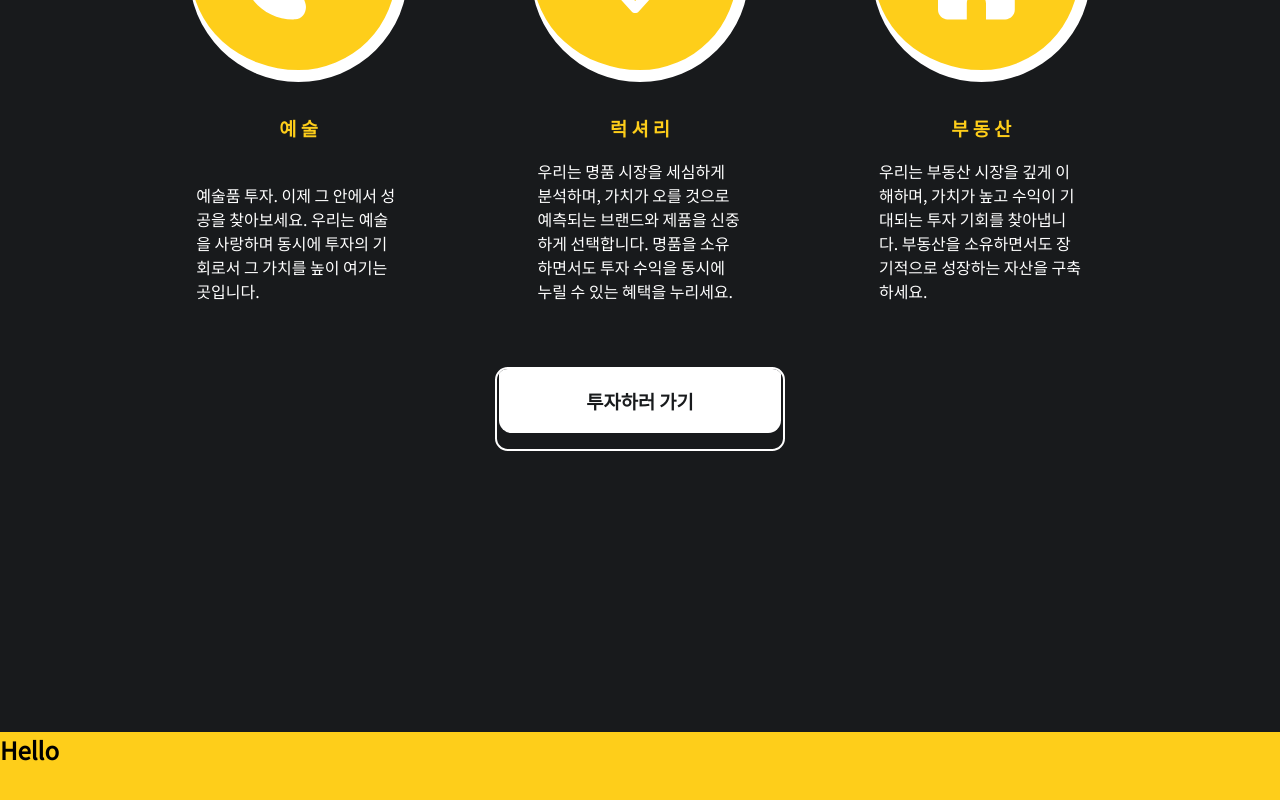
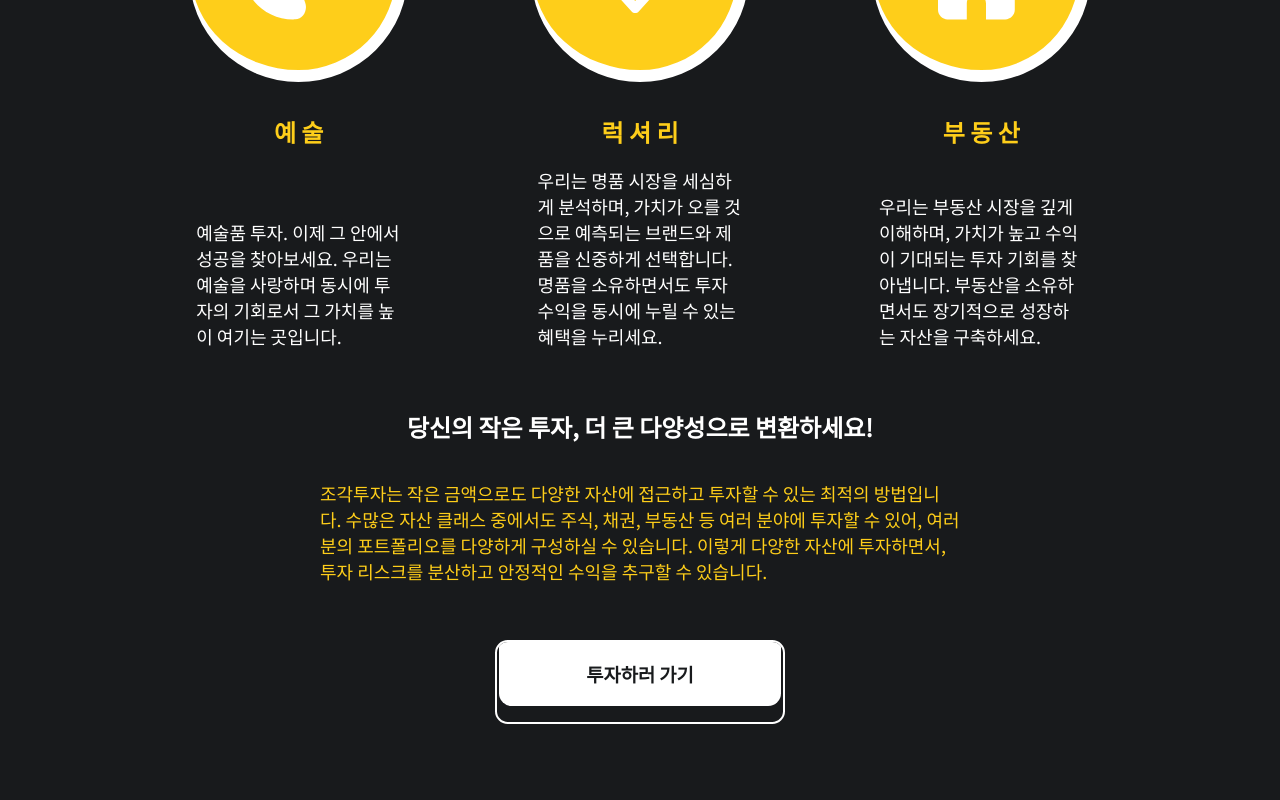
Before and after one commit to sjsin0905/bsbz-frontend, a React (Create React App) app: page / in a window 1280 px wide. Shown: the part 1164-1964 px from the top of the page. Built offline with nearby package versions, Linux system fonts and the light colour scheme.

Commit message:
FIX: setted map-function-key

```diff
--- a/src/components/Home/MainInfo.tsx
+++ b/src/components/Home/MainInfo.tsx
@@ -5,7 +5,7 @@ import { faGem } from "@fortawesome/free-regular-svg-icons";
 import { useEffect, useRef } from "react";
 
 const Container = styled.div`
-  height: 150vh;
+  height: 180vh;
   width: 100%;
   background-color: ${(props) => props.theme.borderColor};
   color: ${(props) => props.theme.mainColor};
@@ -36,6 +36,18 @@ const TextBox = styled.div`
 
   p {
     font-size: 18px;
+  }
+
+  h3 {
+    font-size: 24px;
+    margin: 36px 0;
+    color: ${(props) => props.theme.textColor};
+  }
+
+  h4 {
+    font-size: 18px;
+    color: ${(props) => props.theme.mainColor};
+    font-weight: lighter;
   }
 `;
 
@@ -102,14 +114,19 @@ const Article = styled.div`
   align-items: center;
   width: 16vw;
 
+  h3 {
+    font-size: 24px;
+  }
+
   p {
+    font-size: 18px;
     margin-top: 18px;
     color: ${(props) => props.theme.textColor};
   }
 `;
 
 const ButtonBorder = styled.div`
-  margin-top: 64px;
+  margin-top: 32px;
 
   display: flex;
   flex-direction: column;
@@ -266,6 +283,17 @@ export default function MainInfo() {
               </Articles>
             </DescriptionBox>
 
+            <TextBox>
+              <h3>당신의 작은 투자, 더 큰 다양성으로 변환하세요!</h3>
+              <h4>
+                조각투자는 작은 금액으로도 다양한 자산에 접근하고 투자할 수 있는
+                최적의 방법입니다. 수많은 자산 클래스 중에서도 주식, 채권,
+                부동산 등 여러 분야에 투자할 수 있어, 여러분의 포트폴리오를
+                다양하게 구성하실 수 있습니다. 이렇게 다양한 자산에 투자하면서,
+                투자 리스크를 분산하고 안정적인 수익을 추구할 수 있습니다.
+              </h4>
+            </TextBox>
+
             <ButtonBorder>
               <Button>
                 <h3>투자하러 가기</h3>
--- a/src/components/Slider/Slider.jsx
+++ b/src/components/Slider/Slider.jsx
@@ -34,7 +34,7 @@ export default function Slider({ data }) {
         }}
       >
         {data.map((product) => (
-          <SwiperSlide>
+          <SwiperSlide key={product.productId}>
             <ImgBox
               url={product.url}
               text={product.text}
--- a/src/pages/Home.tsx
+++ b/src/pages/Home.tsx
@@ -14,26 +14,31 @@ const imgList = [
     url: "https://www.funble.kr/img/thumb/lct_thumb.jpg",
     text: "해운대 엘시티",
     price: "3000",
+    productId: "1",
   },
   {
     url: "https://www.funble.kr/img/building_img2.jpg",
     text: "롯데월드타워 시그니엘 1호",
     price: "3000",
+    productId: "2",
   },
   {
     url: "https://kr.louisvuitton.com/content/dam/lv/online/high-end/women/handbags/W_LG_The_Capucines.html/jcr:content/assets/2000x2000_2.jpg?imwidth=2400",
     text: "루이비통 카퓌신",
     price: "3000",
+    productId: "3",
   },
   {
     url: "https://content.rolex.com/v7/dam/new-watches/2023/new-yacht-master-42/new-watches-2023-yacht-master-42-mastering-lightness-m226627-0001_2301jva_003.jpg?imwidth=2440",
     text: "Yacht-Master 42",
     price: "3000",
+    productId: "4",
   },
   {
     url: "https://image-cdn.hypb.st/https%3A%2F%2Fkr.hypebeast.com%2Ffiles%2F2021%2F07%2Fmost-valuable-nike-air-force-1-top-8-clot-entourage-kith-sagerstrong-virgil-abloh-off-white-moma-bigboi-outkast-undefeated-01.jpg?w=1260&format=jpeg&cbr=1&q=90&fit=max",
     text: "나이키 1월드 에어 포스 1",
     price: "3000",
+    productId: "5",
   },
 ];
 
```
